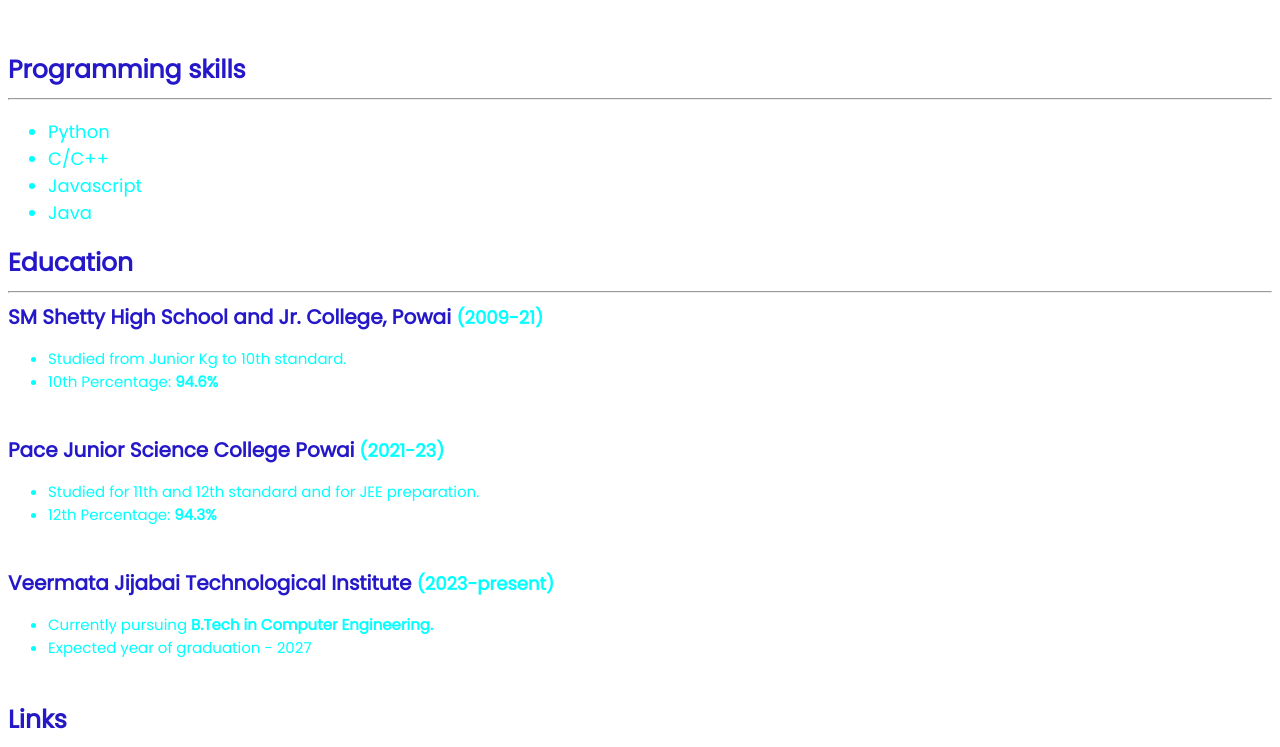
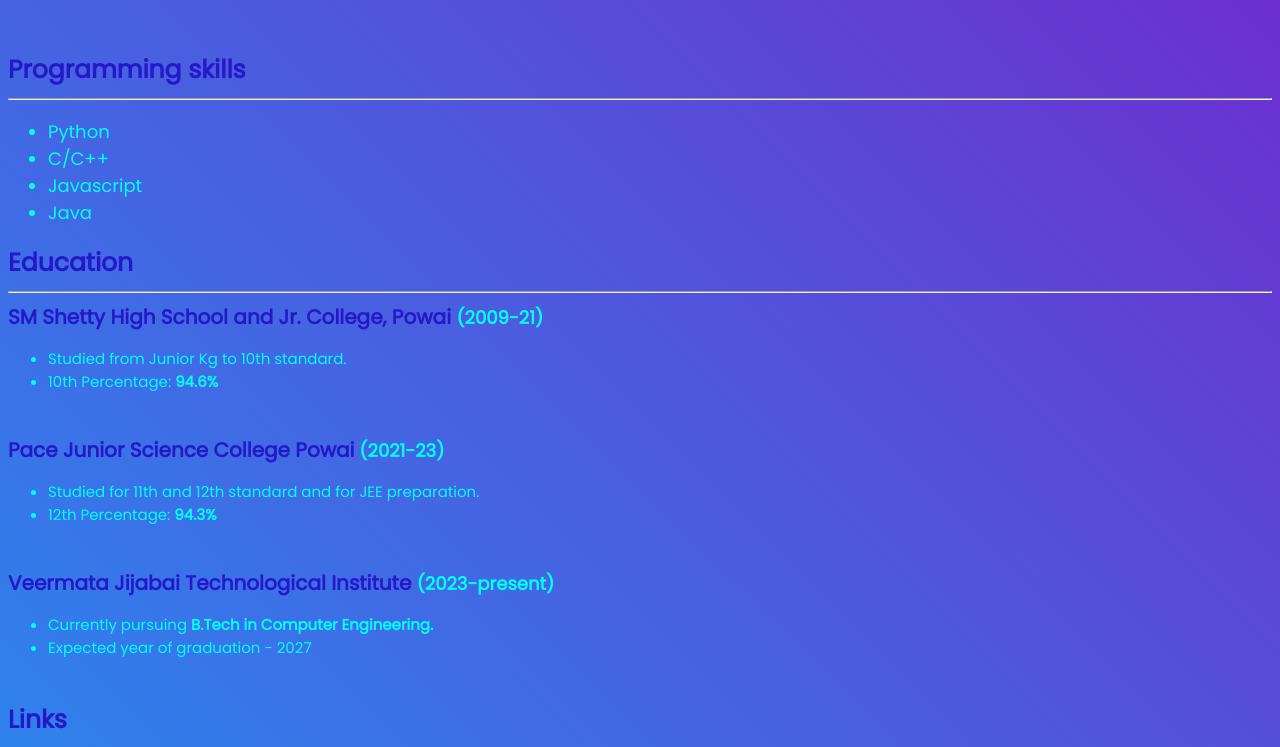
Before and after one commit to ahaandesai27/Portfolio-Website, a plain HTML site: page Portfolio.html in a window 1280 px wide. Shown: the part 183-930 px from the top of the page. Drawn offline with Linux system fonts and the light colour scheme.

Commit message:
Update Portfolio.css

```diff
--- a/Portfolio.css
+++ b/Portfolio.css
@@ -15,7 +15,7 @@ body {
 	font-size: 18px;
 	font-family: 'Poppins', sans-serif;
 	color: #b175c7;
-	background-image: linear-gradient(45deg, #258ff1 0%, #7228cd 100%) center center fixed;
+	background-image: linear-gradient(45deg, #258ff1 0%, #7228cd 100%);
 	background-size: cover;
 	background-repeat: no-repeat;
 }
```
